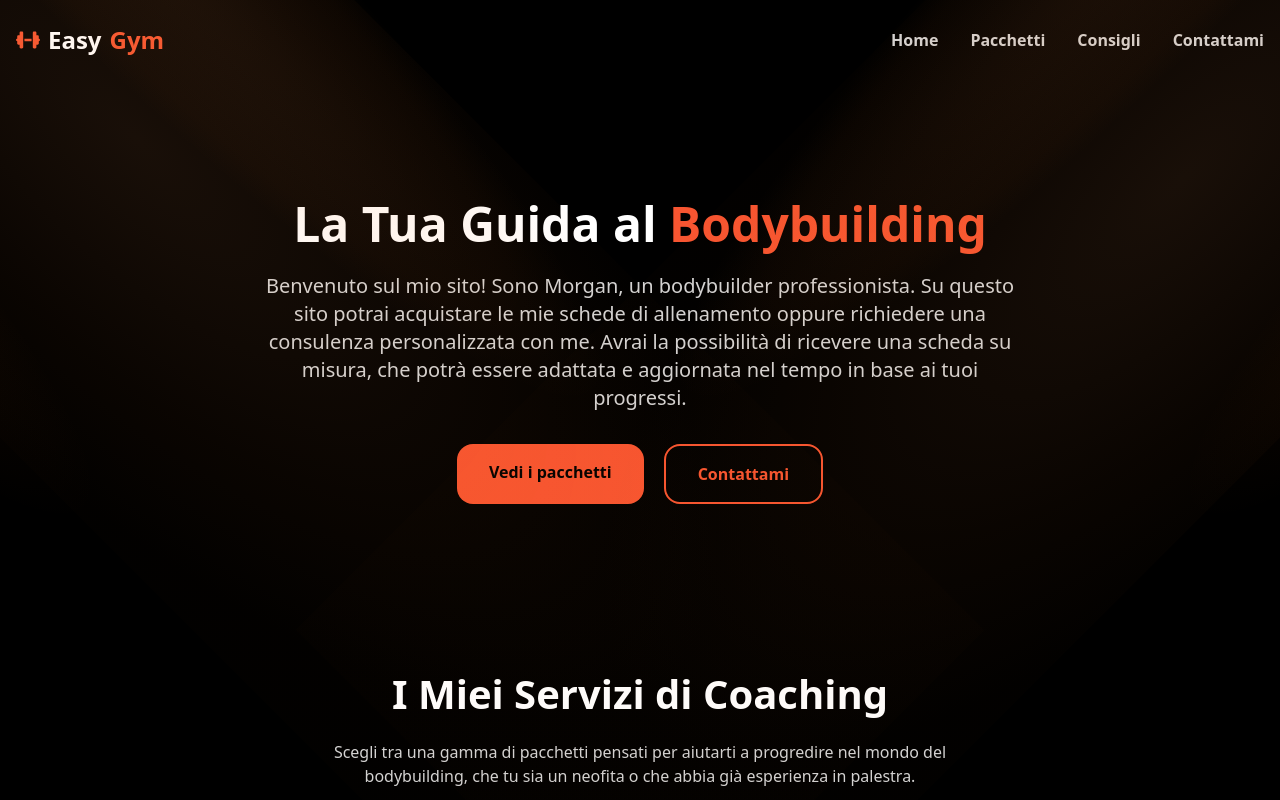
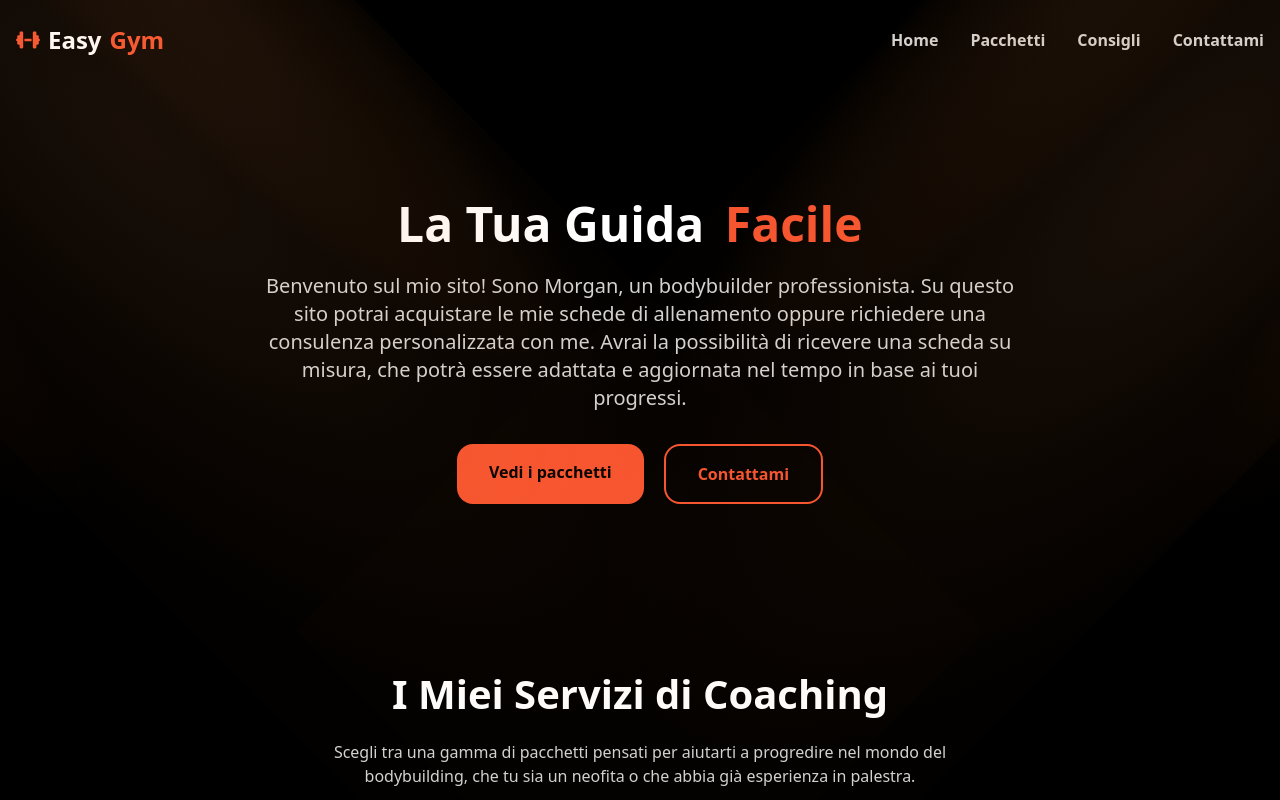
Before and after one commit to morganrlb/Easy-Gym, a Next.js app: page / in a window 1280 px wide. Shown: the top 800 px of the page. Built offline with nearby package versions, Linux system fonts and the light colour scheme.

Commit message:
feat: Aggiungi componente FlipWords e aggiorna Hero per utilizzare animazioni di testo

```diff
--- a/components/Hero.tsx
+++ b/components/Hero.tsx
@@ -1,9 +1,12 @@
+import React from "react";
+import { FlipWords } from '../components/ui/flip-words';
+
 export default function Hero() {
    return (
          <section className="relative text-center mt-30 mb-40">
             <div className="container mx-auto">
                <h1 className="text-5xl font-bold mb-6">
-                  La Tua Guida al <span className='text-[var(--primary)]'>Bodybuilding</span>
+                     La Tua Guida <FlipWords words={["al Bodybuilding", "Facile"]} />
                </h1>
                <p className="text-xl text-neutral-300 mb-8 max-w-3xl mx-auto">
                   Benvenuto sul mio sito! Sono Morgan, un bodybuilder professionista. Su questo sito potrai acquistare
--- /dev/null
+++ b/components/ui/flip-words.tsx
@@ -0,0 +1,98 @@
+"use client";
+import React, { useCallback, useEffect, useRef, useState } from "react";
+import { AnimatePresence, motion, LayoutGroup } from "motion/react";
+import { cn } from "@/lib/utils";
+
+export const FlipWords = ({
+  words,
+  duration = 3000,
+  className,
+}: {
+  words: string[];
+  duration?: number;
+  className?: string;
+}) => {
+  const [currentWord, setCurrentWord] = useState(words[0]);
+  const [isAnimating, setIsAnimating] = useState<boolean>(false);
+
+  // thanks for the fix Julian - https://github.com/Julian-AT
+  const startAnimation = useCallback(() => {
+    const word = words[words.indexOf(currentWord) + 1] || words[0];
+    setCurrentWord(word);
+    setIsAnimating(true);
+  }, [currentWord, words]);
+
+  useEffect(() => {
+    if (!isAnimating)
+      setTimeout(() => {
+        startAnimation();
+      }, duration);
+  }, [isAnimating, duration, startAnimation]);
+
+  return (
+    <AnimatePresence
+      onExitComplete={() => {
+        setIsAnimating(false);
+      }}
+    >
+      <motion.div
+        initial={{
+          opacity: 0,
+          y: 10,
+        }}
+        animate={{
+          opacity: 1,
+          y: 0,
+        }}
+        transition={{
+          type: "spring",
+          stiffness: 100,
+          damping: 10,
+        }}
+        exit={{
+          opacity: 0,
+          y: -40,
+          x: 40,
+          filter: "blur(8px)",
+          scale: 2,
+          position: "absolute"
+        }}
+        className={cn(
+          "inline-block relative text-left px-2 text-[var(--primary)]",
+          className
+        )}
+        key={currentWord}
+      >
+        {/* edit suggested by Sajal: https://x.com/DewanganSajal */}
+        {currentWord.split(" ").map((word, wordIndex) => (
+          <motion.span
+            key={word + wordIndex}
+            initial={{ opacity: 0, y: 10, filter: "blur(8px)" }}
+            animate={{ opacity: 1, y: 0, filter: "blur(0px)" }}
+            transition={{
+              delay: wordIndex * 0.3,
+              duration: 0.3,
+            }}
+            className="inline-block whitespace-nowrap"
+          >
+            {word.split("").map((letter, letterIndex) => (
+              <motion.span
+                key={word + letterIndex}
+                initial={{ opacity: 0, y: 10, filter: "blur(8px)" }}
+                animate={{ opacity: 1, y: 0, filter: "blur(0px)" }}
+                transition={{
+                  delay: wordIndex * 0.3 + letterIndex * 0.05,
+                  duration: 0.2,
+                }}
+                className="inline-block"
+              >
+                {letter}
+              </motion.span>
+            ))}
+            <span className="inline-block">&nbsp;</span>
+          </motion.span>
+        ))}
+      </motion.div>
+    </AnimatePresence>
+  );
+};
```
Also changed, not shown: 1 other file (tests, documents, lock files or other folders).
